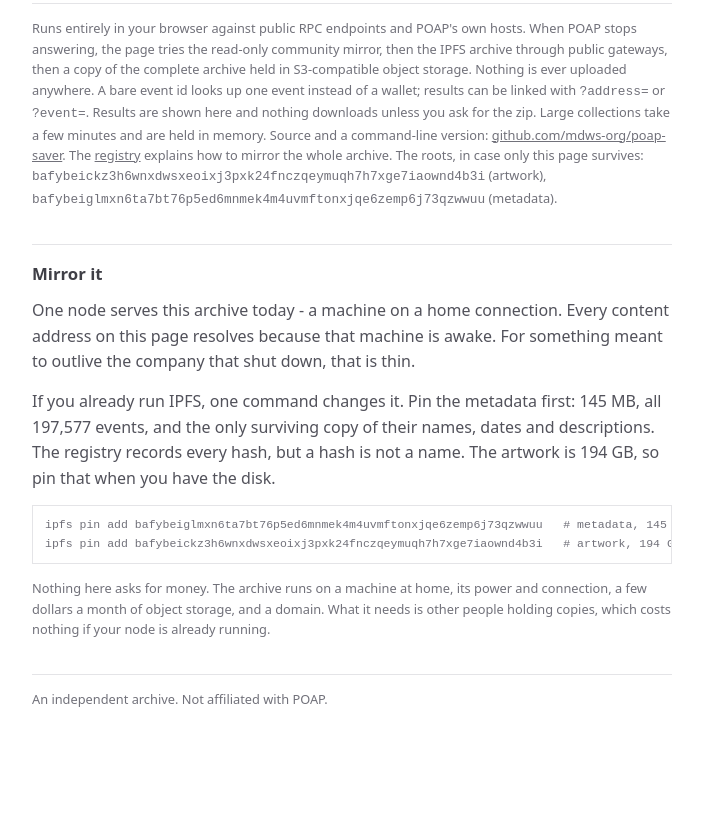
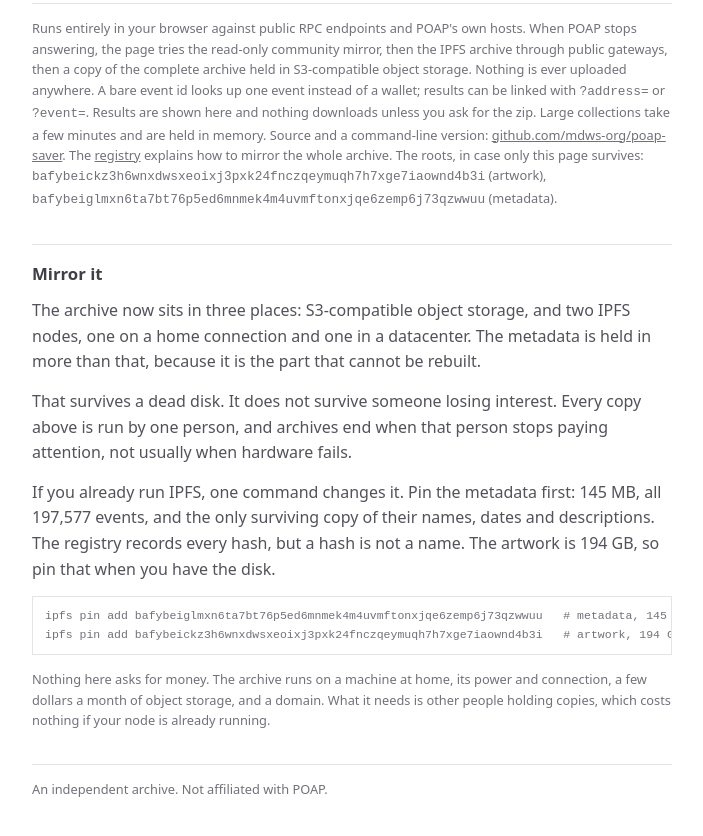
Before and after one commit to mdws-org/poap-saver, a plain HTML site: page web/index.html in a window 1280 px wide. Shown: the part 668-1504 px from the top of the page, without its empty margins (288-991 px from the left). Before the commit the page ends 1439 px from the top, so only its background shows below. Drawn offline with Linux system fonts and the light colour scheme.

Commit message:
web: the archive has three copies now, so stop saying it has one
The page claimed one node served the archive. True when written, false now: the
corpus sits in S3-compatible object storage and on two IPFS nodes, one at home
and one in a datacenter, with the metadata in more places again.

The ask survives the correction, because the real risk was never a dead disk.
Every copy is run by one person, and archives end when that person stops paying
attention.

```diff
--- a/web/index.html
+++ b/web/index.html
@@ -93,9 +93,12 @@ The roots, in case only this page survives:
 <code>bafybeiglmxn6ta7bt76p5ed6mnmek4m4uvmftonxjqe6zemp6j73qzwwuu</code> (metadata).</p>
 <section class="mirror">
 <h2>Mirror it</h2>
-<p>One node serves this archive today - a machine on a home connection. Every
-content address on this page resolves because that machine is awake. For
-something meant to outlive the company that shut down, that is thin.</p>
+<p>The archive now sits in three places: S3-compatible object storage, and two
+IPFS nodes, one on a home connection and one in a datacenter. The metadata is
+held in more than that, because it is the part that cannot be rebuilt.</p>
+<p>That survives a dead disk. It does not survive someone losing interest. Every
+copy above is run by one person, and archives end when that person stops paying
+attention, not usually when hardware fails.</p>
 <p>If you already run IPFS, one command changes it. Pin the metadata first:
 145 MB, all 197,577 events, and the only surviving copy of their names, dates
 and descriptions. The registry records every hash, but a hash is not a name.
```
